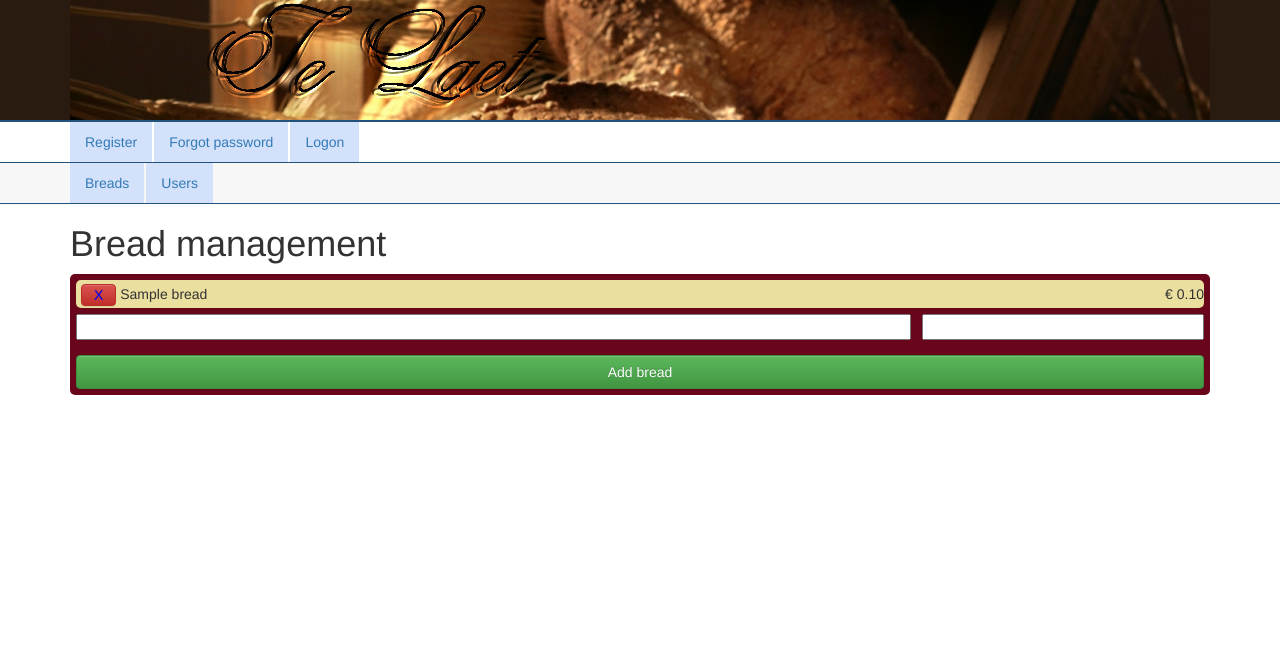
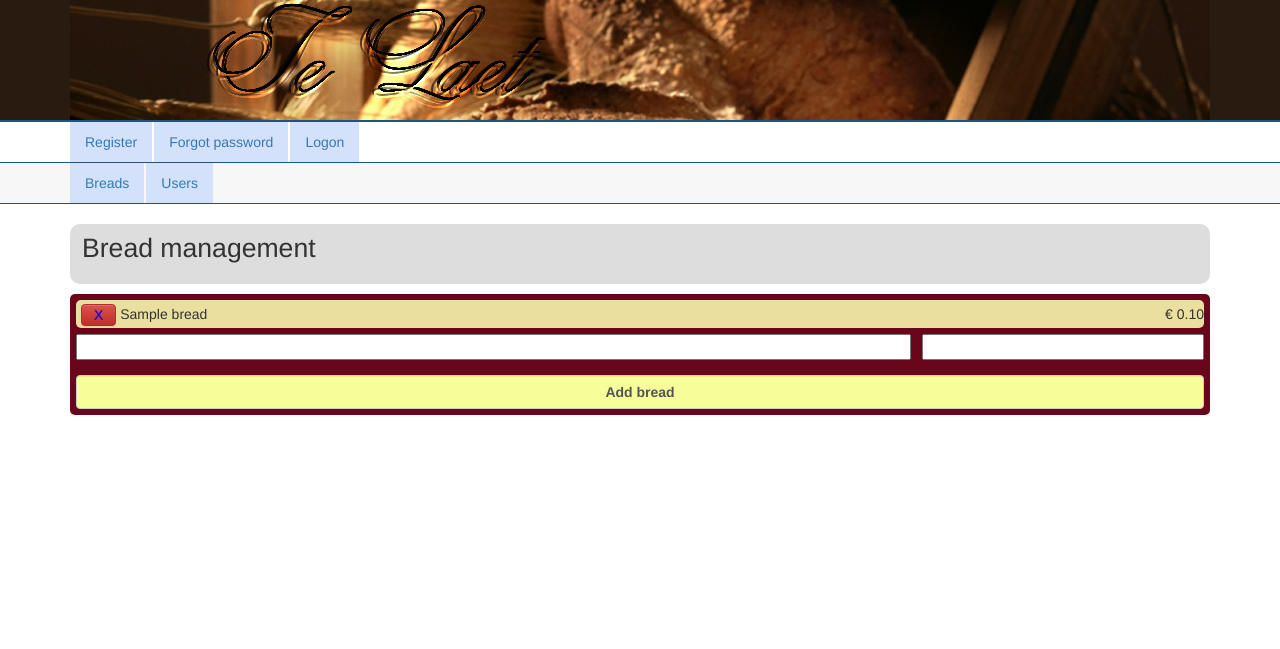
Before and after one commit to beerfleet/bakery, a PHP site: template src/broodjes2/TeLaet/view/Admin/breads.html.twig in a window 1280 px wide. Shown: the top 649 px of the page. Run offline with PHP 8.4, Linux system fonts and the light colour scheme; the template is opened without the code that fills it: most values are stand-ins (such as "Sample title", 1, 10 or a date in 2020); some libraries are stand-ins or nearby versions.

Commit message:
Add bread finished

```diff
--- a/css/delaet.css
+++ b/css/delaet.css
@@ -3,8 +3,7 @@
   src: url('../fonts/SHANLN__.ttf') format('truetype');
 }
 
-
-/* misc */
+/* MISC */
 .floatright {float: right}
 .even {background-color: #fffae3}
 .odd {background-color: #eadf9e;}
@@ -14,6 +13,17 @@
 }
 .btn-small a {
   color: blue;
+}
+.bodyBG {
+  border-radius: 5px;
+  background-color: beige;
+  padding: 12px;
+}
+
+/* buttons */
+.btn-action {
+  background-color: #F6FD99;
+  font-weight: bolder;
 }
 
 
@@ -116,6 +126,16 @@ li.active2 {
   float: right;
 }
 
+/* CONTENT */
+.header {
+  border-radius: 10px;
+  height: 60px;
+  padding-top: 10px;
+  padding-left: 12px;
+  background-color: #DDDDDD;
+  font-size: 1.9em;
+}
+
 /* fixed footer */
 * {
   margin: 0;
--- a/src/broodjes2/TeLaet/Controllers/Controller.php
+++ b/src/broodjes2/TeLaet/Controllers/Controller.php
@@ -84,7 +84,7 @@ abstract class Controller {
 
   public function isUserAdmin() {
     if (isset($_SESSION['user'])) {
-      $user = unserialize($_SESSION['user']);
+      $user = $this->getActiveUser();
       return $user->isAdmin() == 1 ? true : false;
     }
     return false;
--- a/src/broodjes2/TeLaet/view/Admin/breads.html.twig
+++ b/src/broodjes2/TeLaet/view/Admin/breads.html.twig
@@ -7,7 +7,7 @@
 {% endblock nav_menu %}
 
 {% block content %}
-  <h1>Bread management</h1>
+  <h1 class="header">Bread management</h1>
   <div id="bread-panel">
     <div id="breads">
       {% for bread in breads %}
@@ -26,7 +26,7 @@
           <input type="text" id="name" name="name" />
           <input type="text" id="price" name="price" />
         </div>
-        <input class="form-control btn-success" type="submit" id="submit" name="submit" value="Add bread" />
+        <input class="form-control btn-action" type="submit" id="submit" name="submit" value="Add bread" />
       </form>
     </div>
   </div>
--- a/src/broodjes2/TeLaet/view/Admin/main_admin.html.twig
+++ b/src/broodjes2/TeLaet/view/Admin/main_admin.html.twig
@@ -11,7 +11,7 @@
 {% endblock nav_menu %}
 
 {% block content %}
-  <h1>Admin panel</h1>
+  <h1 class="header">Admin panel</h1>
 
 {% endblock content %}
 
--- a/src/broodjes2/TeLaet/view/User/logon.html.twig
+++ b/src/broodjes2/TeLaet/view/User/logon.html.twig
@@ -5,9 +5,9 @@
 {% endblock title %}
 
 {% block content %}
-  <h1>Logon</h1>
+  <h1 class="header">Logon</h1>
   {% set app = globals.app %}
-  <form action="{{ app.urlFor('logon_verify') }}" method="post">
+  <form class="bodyBG" action="{{ app.urlFor('logon_verify') }}" method="post">
 
     <div class="form-group">
       <label for="username">Username</label>
@@ -19,6 +19,6 @@
       <input class="form-control" type="password" id="password" name="password" />
     </div>
 
-    <input class="form-control" type="submit" id="submit" name="submit" value="Submit" />
+    <input class="form-control btn-action" type="submit" id="submit" name="submit" value="Submit" />
   </form>
 {% endblock content %}
--- a/src/broodjes2/TeLaet/view/User/password_reset_request.html.twig
+++ b/src/broodjes2/TeLaet/view/User/password_reset_request.html.twig
@@ -5,15 +5,15 @@
 {% block content %}
 
   {% set app = globals.app %}
-  <h1>Reset your password ?</h1>
-  <form action="{{ app.urlFor('password_reset_process') }}" method="post">
+  <h1 class="header">Reset your password ?</h1>
+  <form class="bodyBG" action="{{ app.urlFor('password_reset_process') }}" method="post">
 
     <div class="form-group">
       <label for="email">E-mail address</label>
       <input class="form-control" type="text" id="email" name="email" />
     </div>
 
-    <input class="form-control" type="submit" id="submit" name="submit" value="Reset" />
+    <input class="form-control btn-action" type="submit" id="submit" name="submit" value="Reset" />
 
   </form>
 {% endblock content %}
--- a/src/broodjes2/TeLaet/view/User/register.html.twig
+++ b/src/broodjes2/TeLaet/view/User/register.html.twig
@@ -7,8 +7,8 @@
 
 {% block content %}
   <div class="container">
-    <h1>Registration form</h1>
-    <form action="{{ app.urlFor('user_register_process') }}" method="post" novalidate >
+    <h1 class="header">Registration form</h1>
+    <form class="bodyBG" action="{{ app.urlFor('user_register_process') }}" method="post" novalidate >
       {% set post = globals.app.request.post %}
 
       <div class="form-group">
@@ -55,7 +55,7 @@
         </select>
       </div>
 
-      <input class="form-control" type="submit" id="submit" name="submit" value="Submit" />
+      <input class="form-control btn-action" type="submit" id="submit" name="submit" value="Submit" />
 
     </form>
   </div>
--- a/src/broodjes2/TeLaet/view/homepage.html.twig
+++ b/src/broodjes2/TeLaet/view/homepage.html.twig
@@ -6,14 +6,14 @@
   <div class="container welcome">
     {% if globals.user is defined and globals.user is not null %}
       {% set user = globals.user %}
-        <h1>Hello, {{ globals.user.username }}</h1>
+      <h1 class="header">Hello, {{ globals.user.username }}</h1>
       {% if user.isAdmin() %}
         <span class="status">Logged in as admin</span>
       {% else %}
         <span class="status">Logged in as user</span>
       {% endif %}
     {% else %}
-        <h1>Welcome</h1>
+      <h1 class="header">Welcome</h1>
     {% endif %}
   </div>
 
```
Also changed, not shown: src/broodjes2/TeLaet/Controllers/AdminController.php (+11 -4 lines), img/bloc_stripes.jpg (added). Lines whose indentation alone changed are shown as unchanged.
